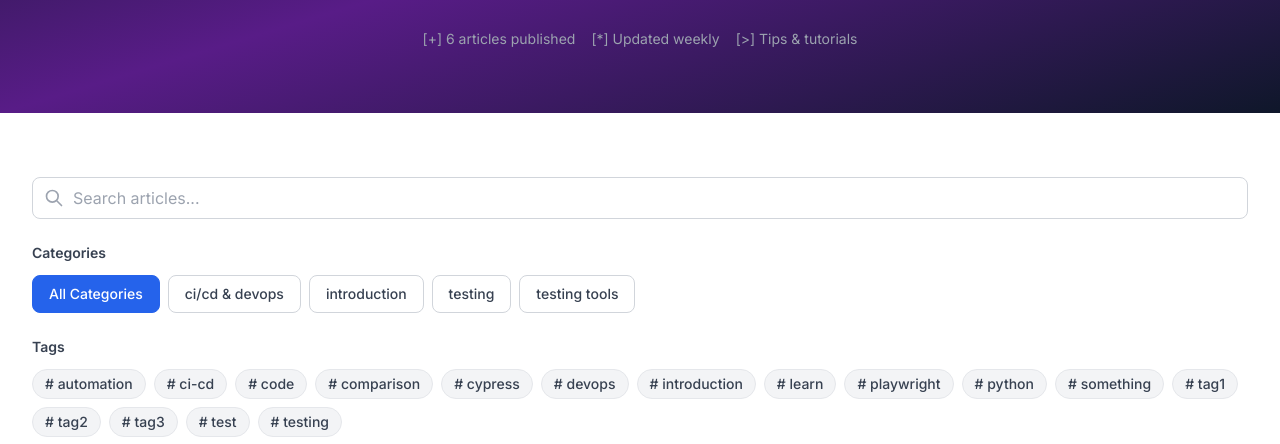
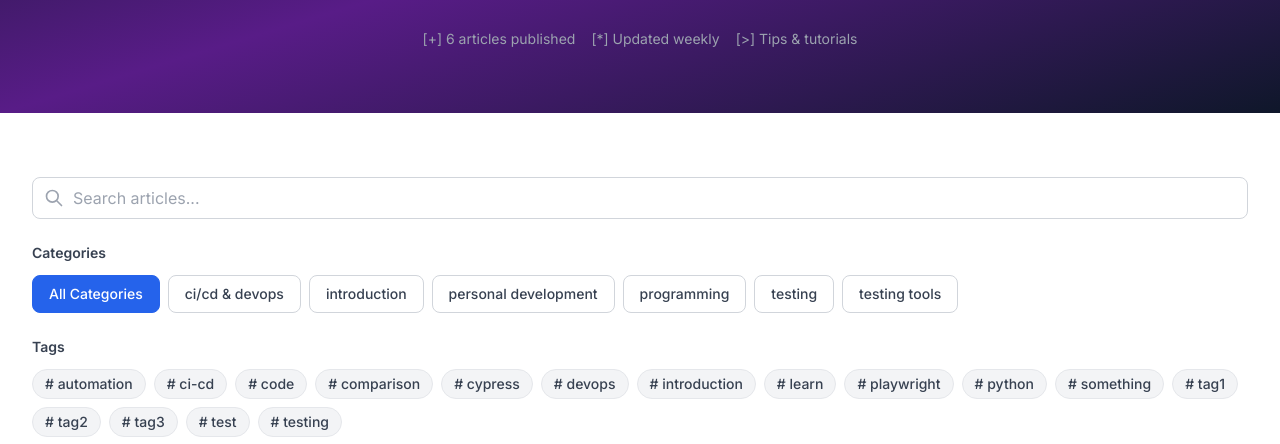
Before and after one commit to qgoossens-craft/testbot-chronicles-final, an Astro site: page /blog in a window 1280 px wide. Shown: the part 356-800 px from the top of the page. Built offline with nearby package versions, Linux system fonts and the light colour scheme; Astro itself is replaced by a stand-in of ours.

Commit message:
added other categories

```diff
--- a/src/content/blog/Ikigai.md
+++ b/src/content/blog/Ikigai.md
@@ -5,6 +5,7 @@ pubDate: 2025-07-14
 updatedDate: 2025-07-14  # Optional - only add if you update the post
 heroImage: 'https://shorturl.at/BkYTz'  # Optional - blog post header image
 tags: ['tag1', 'tag2', 'tag3']  # Add relevant tags
+category: 'Personal Development'
 draft: false  # Set to true to hide from published posts
 ---
 
--- a/src/content/blog/Python comments.md
+++ b/src/content/blog/Python comments.md
@@ -5,6 +5,7 @@ pubDate: 2025-07-14
 updatedDate: 2025-07-14   # Optional - only add if you update the post
 heroImage: 'https://upload.wikimedia.org/wikipedia/commons/thumb/0/0a/Python.svg/800px-Python.svg.png'  # Optional - blog post header image
 tags: ['python', 'code', 'learn']  # Add relevant tags
+category: 'Programming'
 draft: false  # Set to true to hide from published posts
 ---
 
```
Also changed, not shown: _blog-post-template.md (+1 -0 lines).
